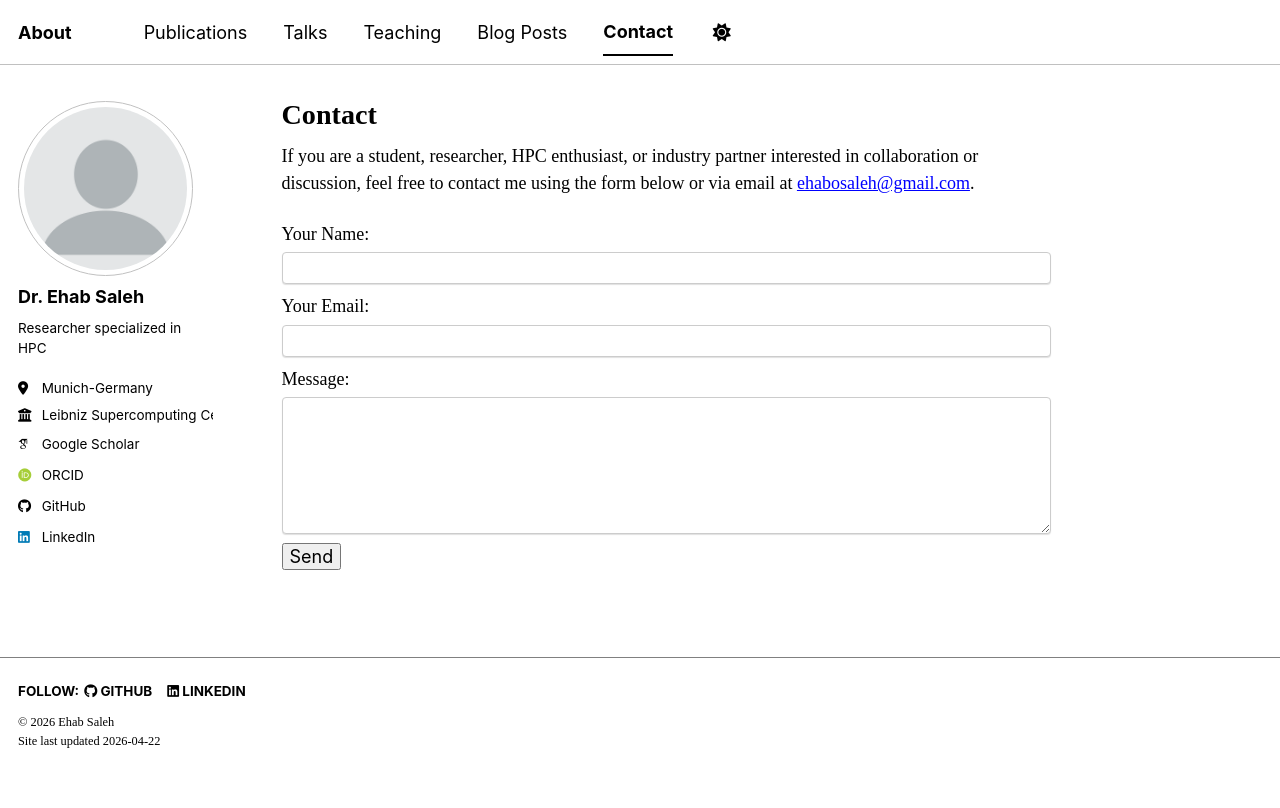
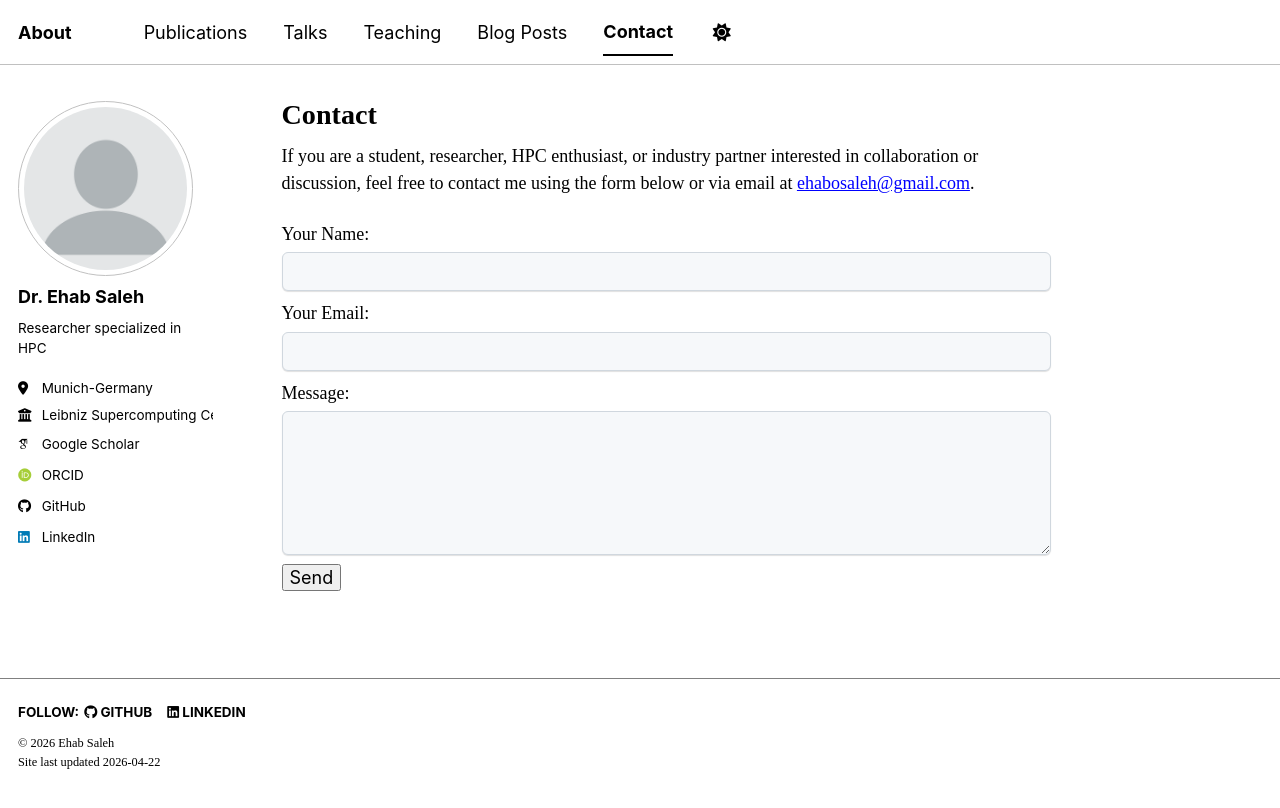
Before and after one commit to ehabosaleh/ehabosaleh.github.io, a Jekyll site: the page built from _pages/contact.md, in a window 1280 px wide. Shown: the top 808 px of the page. Built offline with Jekyll 4.4.1, drawn with Linux system fonts in a browser that asks for light colours; some web fonts are replaced; a script bundle is joined from its source files by our own code; library files that are not in the unit come from our copies.

Commit message:
Refactor form input styles for light and dark modes

```diff
--- a/assets/css/main.scss
+++ b/assets/css/main.scss
@@ -41,21 +41,28 @@
     "vendor/font-awesome/solid",
     "vendor/font-awesome/brands"
 ;
-.page__content input,
-.page__content textarea {
-  color: #000 !important;
-  background-color: #fff !important;
+/* GitHub-style form inputs */
+
+/* Light mode */
+.page__content form input,
+.page__content form textarea {
+  background-color: #f6f8fa !important;
+  color: #24292f !important;
+  border: 1px solid #d0d7de !important;
+  border-radius: 6px;
+  padding: 8px;
 }
 
-/* Override dark theme specifically */
-html[data-theme="dark"] .page__content input,
-html[data-theme="dark"] .page__content textarea {
-  color: #000 !important;
-  background-color: #fff !important;
+/* Dark mode */
+html[data-theme="dark"] .page__content form input,
+html[data-theme="dark"] .page__content form textarea {
+  background-color: #161b22 !important;
+  color: #c9d1d9 !important;
+  border: 1px solid #30363d !important;
 }
 
-/* Fix placeholder */
-html[data-theme="dark"] .page__content input::placeholder,
-html[data-theme="dark"] .page__content textarea::placeholder {
-  color: #666 !important;
+/* Placeholder */
+.page__content form input::placeholder,
+.page__content form textarea::placeholder {
+  color: #8b949e;
 }
```
